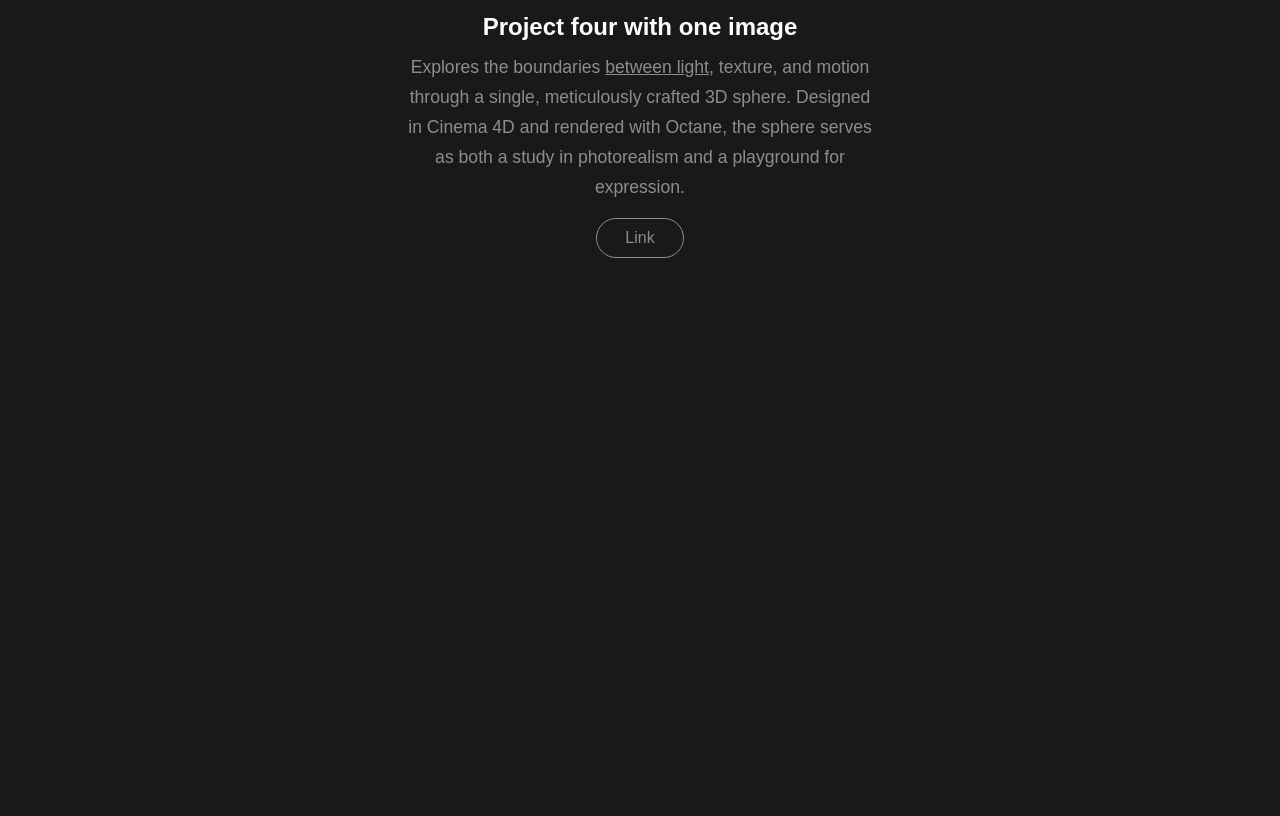
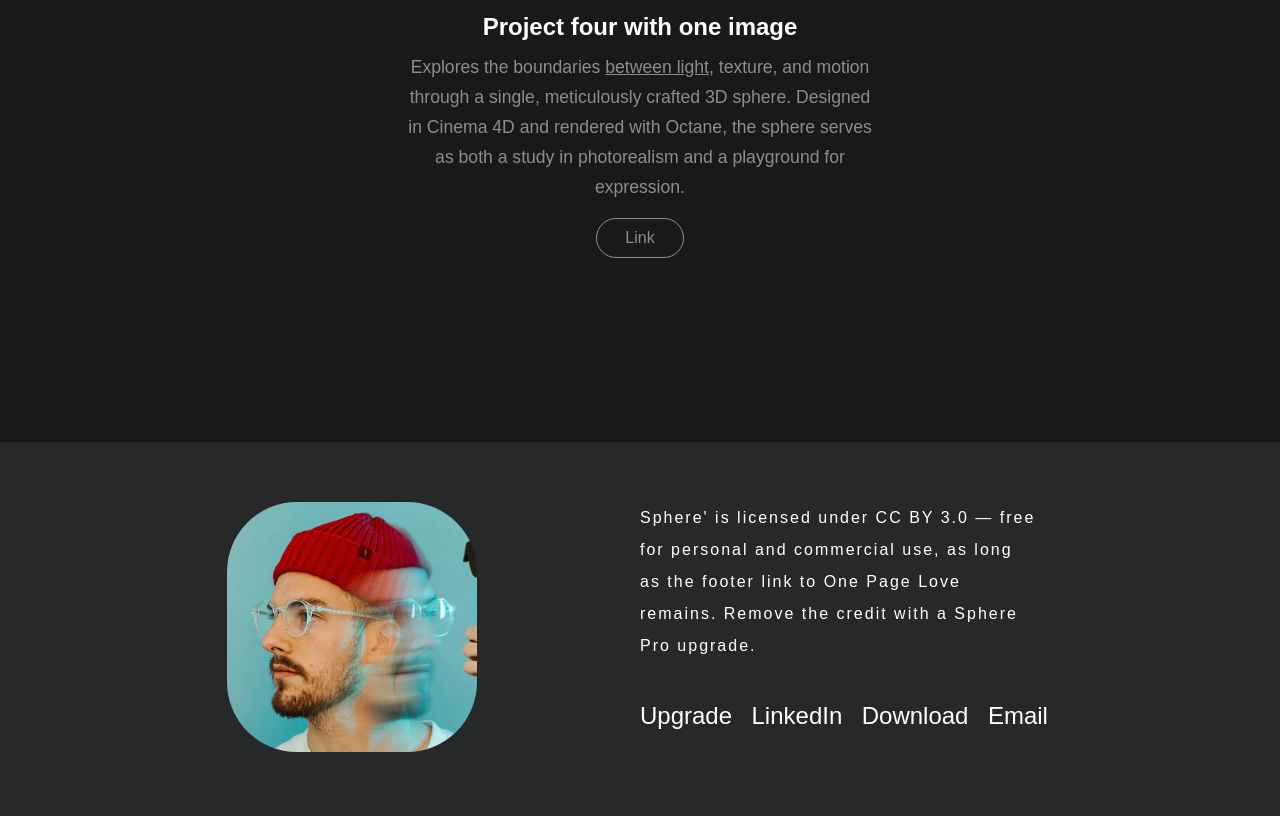
Before and after one commit to shahed-abdalaziz/sphere-template-demo, a plain HTML site: page index.html in a window 1280 px wide. Shown: the part 3679-4495 px from the top of the page. Before the commit the page ends 4041 px from the top, so only its background shows below. Drawn offline with Linux system fonts and the light colour scheme.

Commit message:
Add About Section

```diff
--- a/index.html
+++ b/index.html
@@ -119,5 +119,29 @@
    </section>
    <br><br><br>
 <!-- End Portfolio Section -->
+ <!-- About Section -->
+   <section class="about-section">
+        <div class="about-media">
+            <img src="imgs/avatar.jpg" alt="avatar" class="about-avatar">
+        </div>
+        <div class="about-content">
+            <h1 class="about-statement">Sphere' is licensed under CC BY 3.0 — free
+                <br>
+                for personal and commercial use, as long
+                <br>
+                as the footer link to One Page Love
+                <br>
+                 remains. Remove the credit with a Sphere
+                  <br>
+                 Pro upgrade.</h1>
+            <ul class="about-links-list">
+                <li><a href="#" class="about-link-upgrade">Upgrade</a></li>
+                <li><a href="#" class="about-link-linkedin">LinkedIn</a></li>
+                <li><a href="#" class="about-link-download">Download</a></li>
+                <li><a href="#" class="about-link-email">Email</a></li>
+            </ul>
+        </div>
+   </section>
+<!-- End About Section -->
 </body>
 </html>
--- a/style.css
+++ b/style.css
@@ -187,3 +187,73 @@ body {
   color: var(--mainWhite);
 }
 /* End Portfolio Section */
+/* About Section */
+.about-section {
+  background-color: #27282a;
+  width: 100%;
+  padding: 60px 5%;
+  margin-top: 80px;
+}
+
+.about-section::after {
+  content: "";
+  display: block;
+  clear: both;
+}
+
+.about-media {
+  float: left;
+  width: 50%;
+  text-align: center;
+}
+
+.about-avatar {
+  width: 250px;
+  height: 250px;
+  border-radius: 70px;
+  display: inline-block;
+  object-fit: cover;
+}
+
+.about-content {
+  float: right;
+  width: 50%;
+  text-align: left;
+}
+
+.about-statement {
+  width: 100%;
+  max-width: 27rem;
+  margin: 0;
+  color: var(--mainWhite);
+  line-height: 2;
+  font-size: 1rem;
+  font-weight: 500;
+  letter-spacing: 2px;
+  font-family: sans-serif;
+  text-align: left;
+}
+
+.about-links-list {
+  list-style-type: none;
+  margin-top: 30px;
+  text-align: left;
+}
+
+.about-links-list li {
+  display: inline-block;
+  margin: 10px 15px 10px 0;
+}
+
+.about-links-list a {
+  text-decoration: none;
+}
+.about-link-upgrade,
+.about-link-download,
+.about-link-email,
+.about-link-linkedin {
+  color: var(--mainWhite);
+  font-size: 1.5rem;
+  display: inline-block;
+}
+/* End About Section */
```
